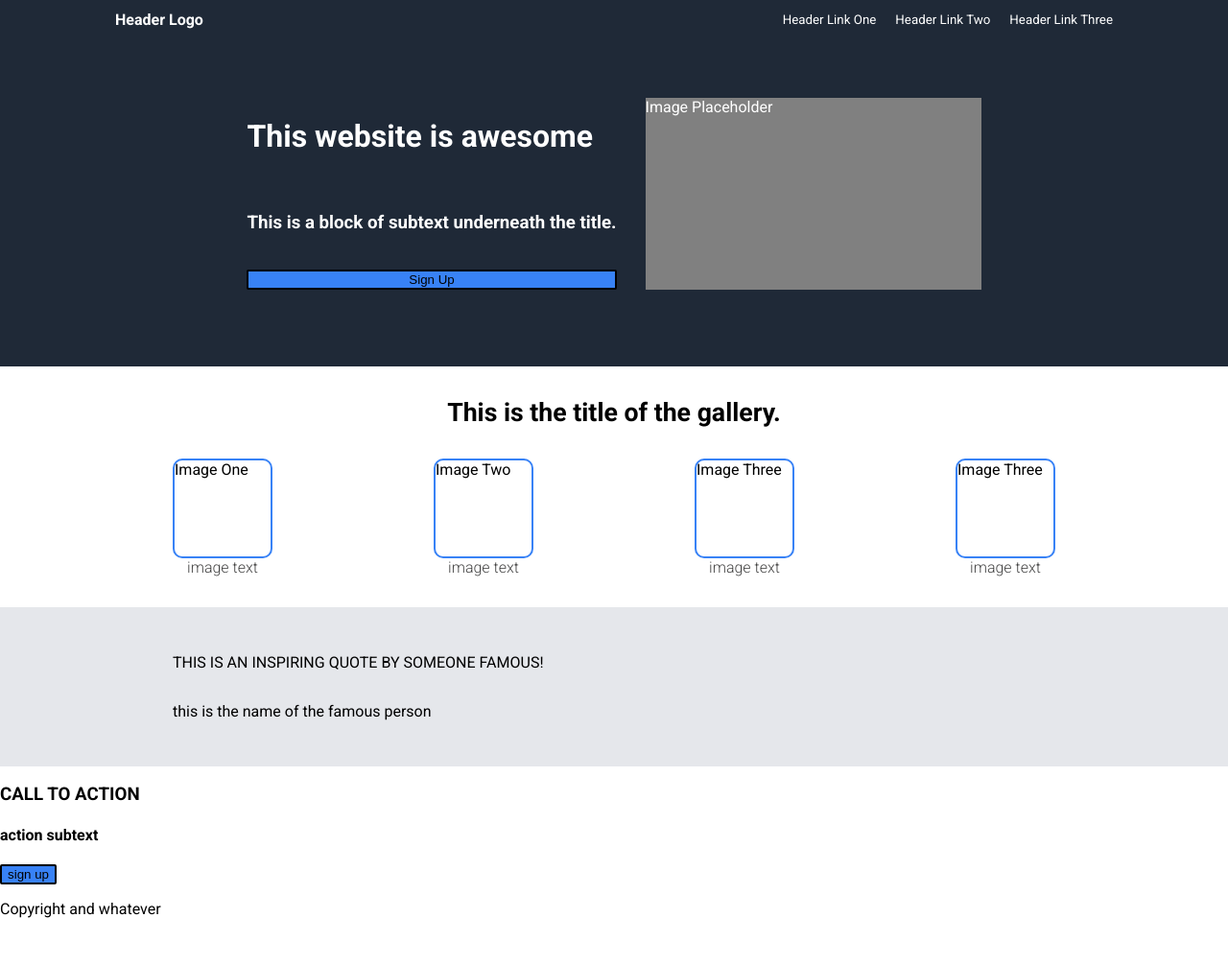
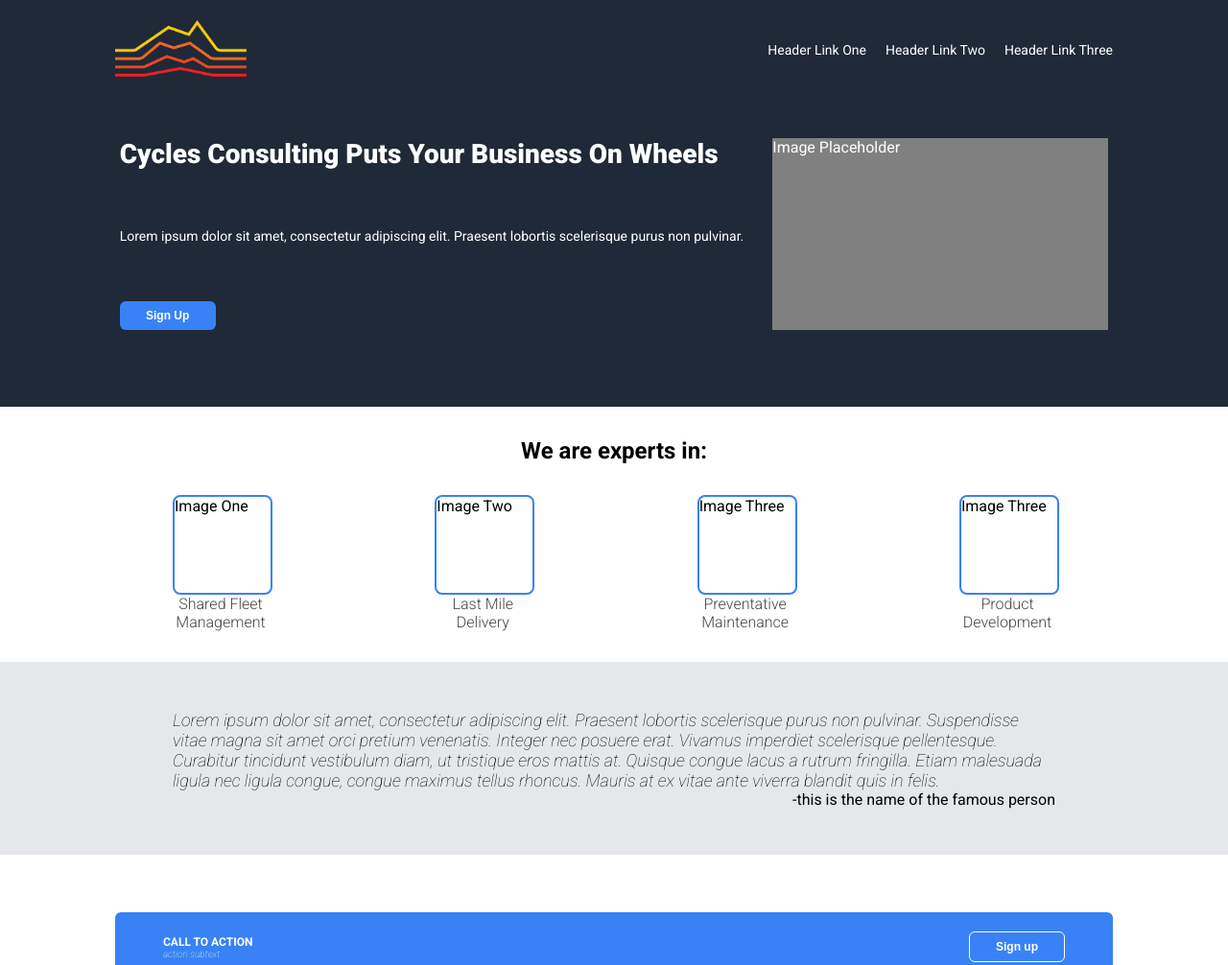
Before and after one commit to jacobell/landingpage, a plain HTML site: page index.html in a window 1280 px wide. Shown: the top 1006 px of the page at 96% size. Before the commit the page ends 973 px from the top, so only its background shows below. Drawn offline with Linux system fonts and the light colour scheme.

Commit message:
add header image, add styling to quote, call to action and footer, add text to gallery and hero

```diff
--- a/index.html
+++ b/index.html
@@ -13,7 +13,7 @@
     <body>
         <div class="hero-container">
             <div class="header">
-            <div class="header-logo">Header Logo</div>
+            <div class="header-logo"><img src="images/headerlogo.png" alt="Cycles logo"></div>
             <div class="header-nav">
                 <ul class="header-nav">
                     <li>Header Link One</li>
@@ -25,8 +25,8 @@
 
             <div class="hero">
                 <div class="title">
-                    <h1>This website is awesome</h1>
-                    <h3>This is a block of subtext underneath the title.</h3>
+                    <h1>Cycles Consulting Puts Your Business On Wheels</h1>
+                    <p>Lorem ipsum dolor sit amet, consectetur adipiscing elit. Praesent lobortis scelerisque purus non pulvinar.</p>
                     <button>Sign Up</button>
                 </div>
             <div class="title-image">Image Placeholder</div>
@@ -34,30 +34,30 @@
         </div>
 
         <div class="gallery-container">
-            <div class="gallery-title">This is the title of the gallery.</div>
+            <div class="gallery-title">We are experts in:</div>
             <div class="gallery">
                 <div class="gallery-image">
                     <div class="image">Image One</div>
-                    <div class="image-text">image text</div>
+                    <div class="image-text">Shared Fleet Management</div>
                 </div>
                 <div class="gallery-image">
                     <div class="image">Image Two</div>
-                    <div class="image-text">image text</div>
+                    <div class="image-text">Last Mile Delivery</div>
                 </div>
                 <div class="gallery-image">
                     <div class="image">Image Three</div>
-                    <div class="image-text">image text</div>
+                    <div class="image-text">Preventative Maintenance</div>
                 </div>
                 <div class="gallery-image">
                     <div class="image">Image Three</div>
-                    <div class="image-text">image text</div>
+                    <div class="image-text">Product Development</div>
                 </div>
             </div>
         </div>
 
         <div class="quote">
-            <div class="quote-body"><p>THIS IS AN INSPIRING QUOTE BY SOMEONE FAMOUS!</p></div>
-            <div class="quote-sig"><p>this is the name of the famous person</p></div>
+            <div class="quote-body"><p>Lorem ipsum dolor sit amet, consectetur adipiscing elit. Praesent lobortis scelerisque purus non pulvinar. Suspendisse vitae magna sit amet orci pretium venenatis. Integer nec posuere erat. Vivamus imperdiet scelerisque pellentesque. Curabitur tincidunt vestibulum diam, ut tristique eros mattis at. Quisque congue lacus a rutrum fringilla. Etiam malesuada ligula nec ligula congue, congue maximus tellus rhoncus. Mauris at ex vitae ante viverra blandit quis in felis.</p></div>
+            <div class="quote-sig"><p>-this is the name of the famous person</p></div>
         </div>
 
         <div class="action">
@@ -67,12 +67,12 @@
                     <h4>action subtext</h4>
                 </div>
                 <div class="action-button">
-                    <button>sign up</button>
+                    <button>Sign up</button>
                 </div>
             </div>
         </div>
 
-        <div class="footer>">
+        <div class="footer">
             <p>Copyright and whatever</p>
         </div>
 
--- a/styles.css
+++ b/styles.css
@@ -14,7 +14,14 @@ ul {
 button {
     background-color: #3882F6;
     border-style: solid;
-    border-radius: 2px;
+    border-radius: 6px;
+    border-width: 0;
+    border-color: white;
+    color: white;
+    font-weight: 600;
+    font-size: 12px;
+    padding: 8px;
+    width: 100px;
 }
 
 .hero-container {
@@ -28,18 +35,20 @@ button {
 .header {
     display: flex;
     justify-content: space-between;
-    align-items: center;;
-    margin-top: -10px;
+    align-items: center;
+    margin-top: 10px;
     margin-bottom: 60px;
+    flex-wrap: nowrap;
 
 }
 
-.header-logo {
-    font-weight: bold;
+
+.header-logo img {
+    height: 60px;
 }
 
 .header-nav {
-    font-size: 10pt;
+    font-size: 14px;
     display: flex;
     gap: 20px;
     align-self: center;
@@ -58,6 +67,19 @@ button {
     justify-content:  space-between;
     flex: 1 | 1 | 0;
     padding-right: 30px;
+    margin: 0;
+}
+
+.title h1 {
+    font-size: 28px;
+    font-weight: 900;
+    margin: 0;
+
+}
+
+.title p {
+    font-size: 14px;
+    margin: 0;
 }
 
 .title-image {
@@ -80,8 +102,13 @@ button {
     justify-content: space-between;
 }
 
+.gallery-image {
+    wrap: wrap;
+    width: 100px;
+}
+
 .gallery-title {
-    font-size: 20pt;
+    font-size: 24px;
     font-weight: bold;
     padding-bottom: 32px;
     align-self: center;
@@ -91,7 +118,7 @@ button {
     border-style: solid;
     border-width: 2px;
     border-color: #3882F6;
-    border-radius: 10px;
+    border-radius: 8px;
     min-width: 100px;
     min-height: 100px;
     flex: 1 | 1 | 0;
@@ -101,6 +128,7 @@ button {
     font-weight: 300;
     color: #454545;
     text-align: center;
+
 }
 
 .quote {
@@ -110,3 +138,63 @@ button {
     align-content: flex-end;
     padding: 32px 180px;
 }
+
+.quote-body p {
+    font-size: 18px;
+    font-weight: 200;
+    font-style: italic;
+    margin-bottom: 0;
+}
+
+.quote-sig p {
+    text-align: right;
+    font-size: 16px;
+    margin-top: 0;
+}
+
+.action {
+    background: #3882F6;
+    margin: 60px 120px;
+    border-radius: 6px;
+    color: white;
+    padding: 20px 50px;
+}
+
+.action-content {
+    display: flex;
+    justify-content: space-between;
+    align-items: center;
+}
+
+.action-button button {
+    border-width: 1px;
+    font-size: 12px;
+}
+
+.action-text h3 {
+    font-weight: bold;
+    font-size: 12px;
+    margin: 0;
+}
+
+.action-text h4 {
+    font-weight: 200;
+    font-style: italic;
+    font-size: 10px;
+    margin: 0;
+}
+
+.footer {
+    display: flex;
+    margin-top: auto;
+    background: #1F2937;
+    justify-content: center;
+    margin-bottom: 10px
+
+}
+
+.footer p {
+    color: white;
+    font-size: 12px;
+    font-weight: 400;
+}
```
Also changed, not shown: images/headerlogo.png (added), images/headerlogo.svg (added).
